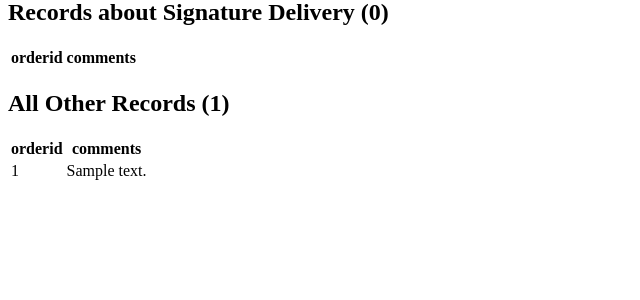
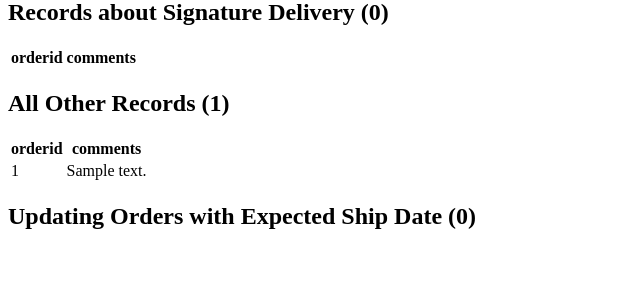
Before and after one commit to patrickmcintire/swtwc, a PHP site: page / in a window 1280 px wide. Shown: the part 281-581 px from the top of the page, without its empty margins (0-640 px from the left). Run offline with PHP 8.4, Linux system fonts and the light colour scheme; tables that the repository leaves empty or names only in its code hold one stand-in row (values such as "Sample post"); lists and menus that the app fills with data are empty.

Commit message:
add logic for date parsing, conversion to sql datetime and record update

```diff
--- a/index.php
+++ b/index.php
@@ -37,6 +37,16 @@ presentTheRecords($recordsSignature);
 $recordsRemainder = findTheRecords($conn, $orderCommentsProcessed, null, 0, true);
 echo '<h2>All Other Records (' . count($recordsRemainder) . ')</h2>';
 presentTheRecords($recordsRemainder);
+
+// Reset Counter
+$orderCommentsProcessed = [];
+
+// Gather Records that include an Expected Ship Date
+$recordsExpected = findTheRecords($conn, $orderCommentsProcessed, 'Expected Ship Date');
+echo '<h2>Updating Orders with Expected Ship Date (' . count($recordsExpected) . ')</h2>';
+
+// Update the Shipdates
+updateExpectedShipDate($conn, $recordsExpected);
 
 function findTheRecords($conn, &$orderCommentsProcessed, string $textString = null, int $mode = 0, bool $getRemainder = false): array
 {
@@ -80,4 +90,36 @@ function presentTheRecords($records): void
     echo '</table>';
 }
 
+function updateExpectedShipDate($conn, $records) : void
+{
+    foreach ($records as $record) {
+
+        $extractedDate = [];
+
+        // Parse Shipdate
+        preg_match("^\\d{1,2}/\\d{2}/\\d{2}^", $record['comments'], $extractedDate);
+
+        if (count($extractedDate)) {
+
+            // Get datetime format for sql
+            $sqlDate = date("Y-m-d H:i:s", strtotime(reset($extractedDate)));
+
+            // Status update for logging
+            echo 'updating ' . $record['orderid'] . ' with ship date ' . $sqlDate . ' ... <br>';
+
+            // Update record
+            $query = $conn->prepare("UPDATE
+                sweetwater_test
+                SET shipdate_expected = '" . $sqlDate . "'
+                WHERE orderid = '" . $record['orderid'] . "'");
+
+            try {
+                $query->execute();
+            } catch (Exception $e) {
+                die('Query failed: ' . $e->getMessage());
+            }
+        }
+    }
+}
+
 exit;
```
